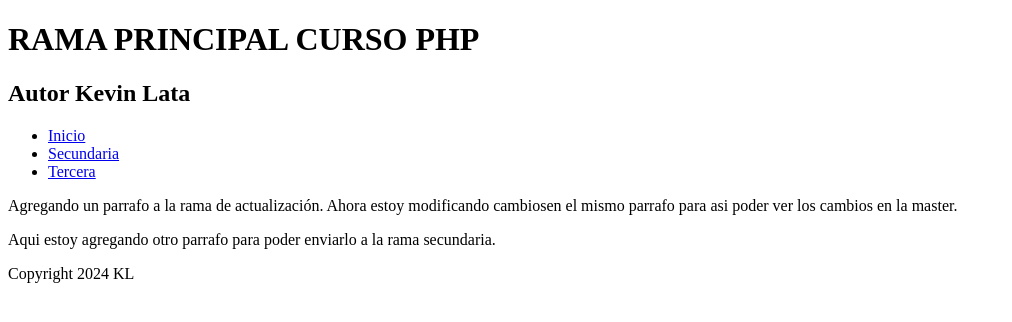
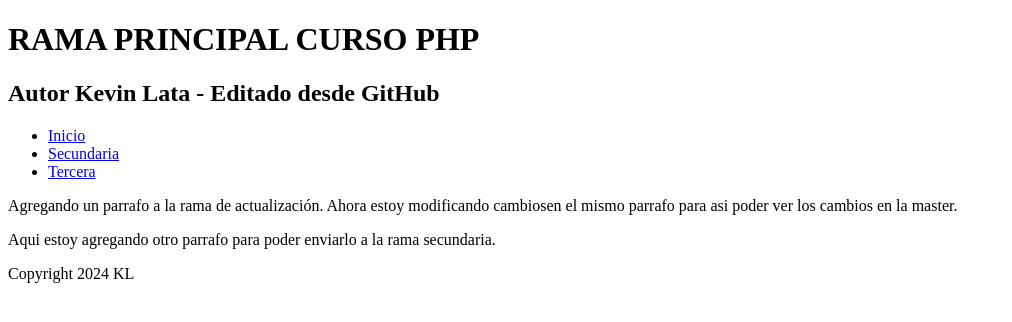
Before and after one commit to kevinlata1605/Git_GitHub, a PHP site: page /include/index.php in a window 1280 px wide. Shown: the top 322 px of the page, without its empty margins (0-1012 px from the left). Run offline with PHP 8.4, Linux system fonts and the light colour scheme.

Commit message:
Actualizando H2
Se actualizo desde GitHub

```diff
--- a/include/index.php
+++ b/include/index.php
@@ -9,7 +9,7 @@
 
 <body>
     <h1>RAMA PRINCIPAL CURSO PHP</h1>
-    <h2>Autor Kevin Lata</h2>
+    <h2>Autor Kevin Lata - Editado desde GitHub</h2>
     <?php include_once "./inc/nav.php"; ?>
     <p>Agregando un parrafo a la rama de actualización.
         Ahora estoy modificando cambiosen el mismo parrafo para asi
```
